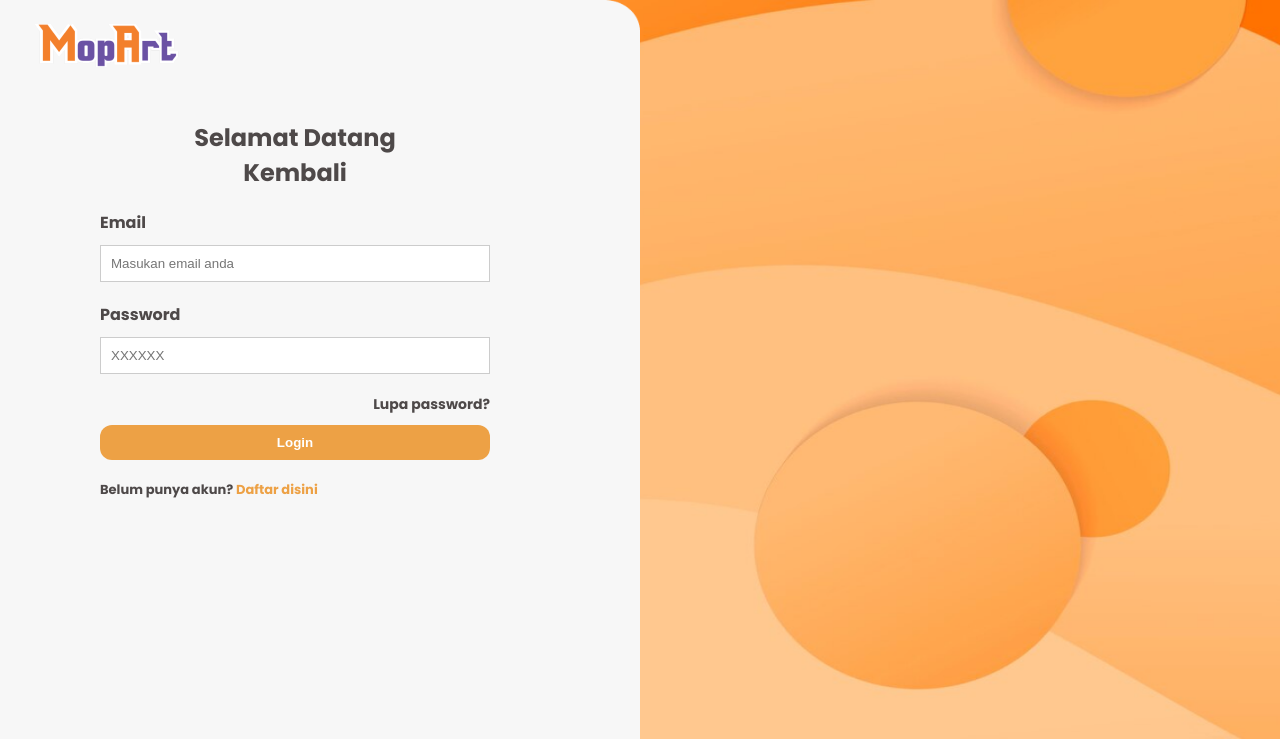
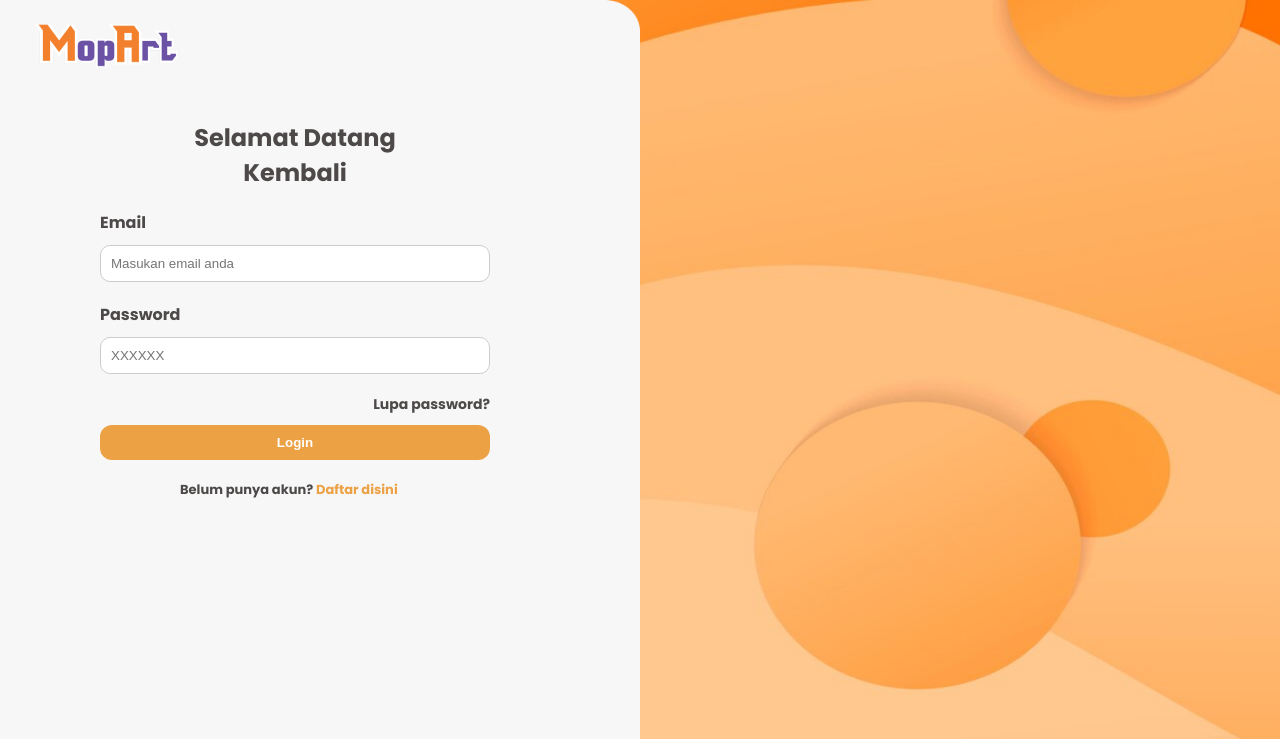
Before and after one commit to enriohernanda/Project-Massive_Compro-Developers, a PHP site: page /masuk.html in a window 1280 px wide. Shown: the top 739 px of the page. Run offline with PHP 8.4, Linux system fonts and the light colour scheme.

Commit message:
revisi text input

```diff
--- a/daftar.css
+++ b/daftar.css
@@ -64,6 +64,7 @@ input[type='password'] {
   margin-bottom: 20px;
   width: 368px;
   border: 1px solid #ccc;
+  border-radius: 10px;
 }
 /* End CSS input - Enrio Hernanda */
 
@@ -88,6 +89,7 @@ button[type='submit']:hover {
 #txt_sdhAkun {
   font-size: 13px;
   color: #4e4949;
+  margin-left: 80px;
 }
 /* End CSS sudah punya akun - Enrio Hernanda */
 
--- a/masuk.css
+++ b/masuk.css
@@ -63,6 +63,7 @@ input[type='password'] {
   margin-bottom: 20px;
   width: 368px;
   border: 1px solid #ccc;
+  border-radius: 10px;
 }
 /* End CSS input - Enrio Hernanda */
 
@@ -97,6 +98,7 @@ button[type='submit']:hover {
 #txt_blmAkun {
   font-size: 13px;
   color: #4e4949;
+  margin-left: 80px;
 }
 /* End CSS belum punya akun - Enrio Hernanda */
 
```
